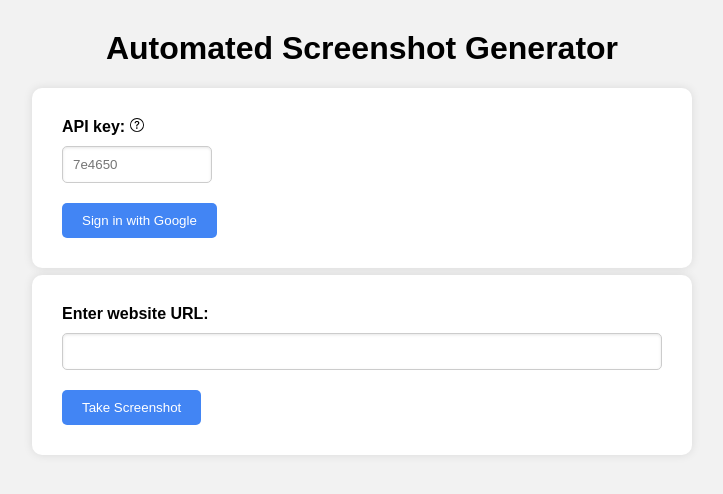
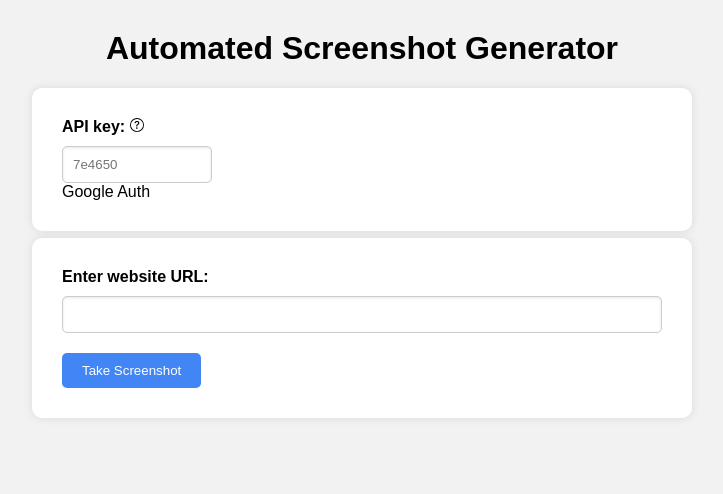
Before and after one commit to Yeshey/Automated-screenshot-generator-React, a React (Create React App) app: page / in a window 1280 px wide. Shown: the top 494 px of the page, without its empty margins (278-1001 px from the left). Built offline with nearby package versions, Linux system fonts and the light colour scheme.

Commit message:
getting api key from form

```diff
--- a/src/App.css
+++ b/src/App.css
@@ -48,3 +48,10 @@ button {
 button:hover {
   background-color: #1a73e8;
 }
+
+.screenshot-image {
+  display: block;
+  margin: 0 auto;
+  max-width: 100%;
+  height: auto;
+}
--- a/src/App.js
+++ b/src/App.js
@@ -4,6 +4,7 @@ import './App.css';
 
 function App() {
   const [imageUrl, setImageUrl] = useState("");
+  const [apiKey, setApiKey] = useState("");
 
   function takeScreenshot() {
     const url = document.getElementById("link-input").value;
@@ -11,24 +12,32 @@ function App() {
       alert("Please enter a valid URL.");
       return;
     }
+    if (!apiKey) {
+      alert("Please enter an API key.");
+      return;
+    }
 
-    const key = "7e4650";
+    const key = apiKey;
     const dimension = "1920x1080";
     const format = "JPG";
     const apiUrl = `https://api.screenshotmachine.com?key=${key}&url=${url}&dimension=${dimension}&format=${format}`;
     setImageUrl(apiUrl);
   }
 
+  function handleApiKeyChange(event) {
+    setApiKey(event.target.value);
+  }
+
   return (
     <div>
       <h1>Automated Screenshot Generator</h1>
-      <DataForScreenshot />
+      <DataForScreenshot onApiKeyChange={handleApiKeyChange} />
       <form>
         <label htmlFor="link-input">Enter website URL:</label>
         <input type="text" id="link-input" name="link-input" /><br />
         <button type="button" onClick={takeScreenshot}>Take Screenshot</button>
       </form>
-      {imageUrl && <img src={imageUrl} alt="Screenshot" />}
+      {imageUrl && <img className="screenshot-image" src={imageUrl} alt="Screenshot" />}
     </div>
   );
 }
--- a/src/DataForScreenshot.js
+++ b/src/DataForScreenshot.js
@@ -1,9 +1,9 @@
 import React from "react";
-import QuestionMark from "./QuestionMark"; // import the Overlay component
-import GoogleAuth from "./GoogleAuth"; // import the Overlay component
+import QuestionMark from "./QuestionMark";
+import GoogleAuth from "./GoogleAuth";
 import "./DataForScreenshot.css";
 
-function DataForScreenshot() {
+function DataForScreenshot(props) {
   return (
     <div className="data-for-screenshot">
         <div className="form-group">
@@ -12,7 +12,7 @@ function DataForScreenshot() {
               <span>API key:</span>
               <QuestionMark text="Please enter your API from screenshotmachine.com" />
             </label>
-            <input className="input-api-key" type="text" id="api-key" name="api-key" placeholder="7e4650" />
+            <input className="input-api-key" type="text" id="api-key" name="api-key" placeholder="7e4650" onChange={props.onApiKeyChange} />
           </div>
           <GoogleAuth />
         </div>
--- a/src/GoogleAuth.js
+++ b/src/GoogleAuth.js
@@ -2,36 +2,11 @@ import React, { useState } from "react";
 import { GoogleOAuthProvider } from '@react-oauth/google';
 
 function GoogleAuth() {
-  const [isSignedIn, setIsSignedIn] = useState(false);
-  const [user, setUser] = useState(null);
-  const handleSignIn = async (auth) => {
-    setIsSignedIn(true);
-    const user = await auth.userinfo.get();
-    setUser(user);
-  };
 
-  const handleSignOut = (auth) => {
-    setIsSignedIn(false);
-    setUser(null);
-    auth.signOut();
-  };
 
   return (
     <div>
-      {!isSignedIn ? (
-        <GoogleOAuthProvider
-          clientId="<your_client_id>"
-          redirectUri="<your_redirect_uri>"
-          onSignIn={handleSignIn}
-        >
-          <button>Sign in with Google</button>
-        </GoogleOAuthProvider>
-      ) : (
-        <div>
-          <p>Signed in as {user.email}</p>
-          <button onClick={() => handleSignOut(auth)}>Sign out</button>
-        </div>
-      )}
+      <span> Google Auth </span>
     </div>
   );
 }
```
